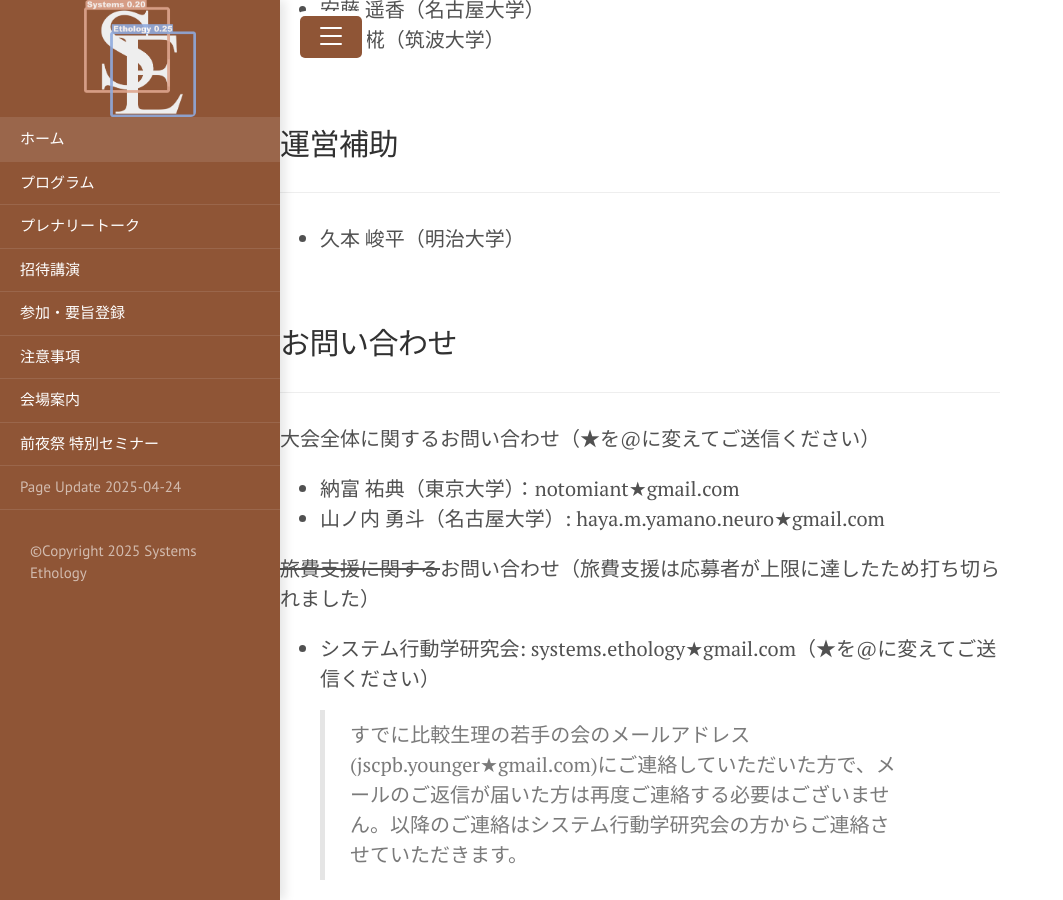
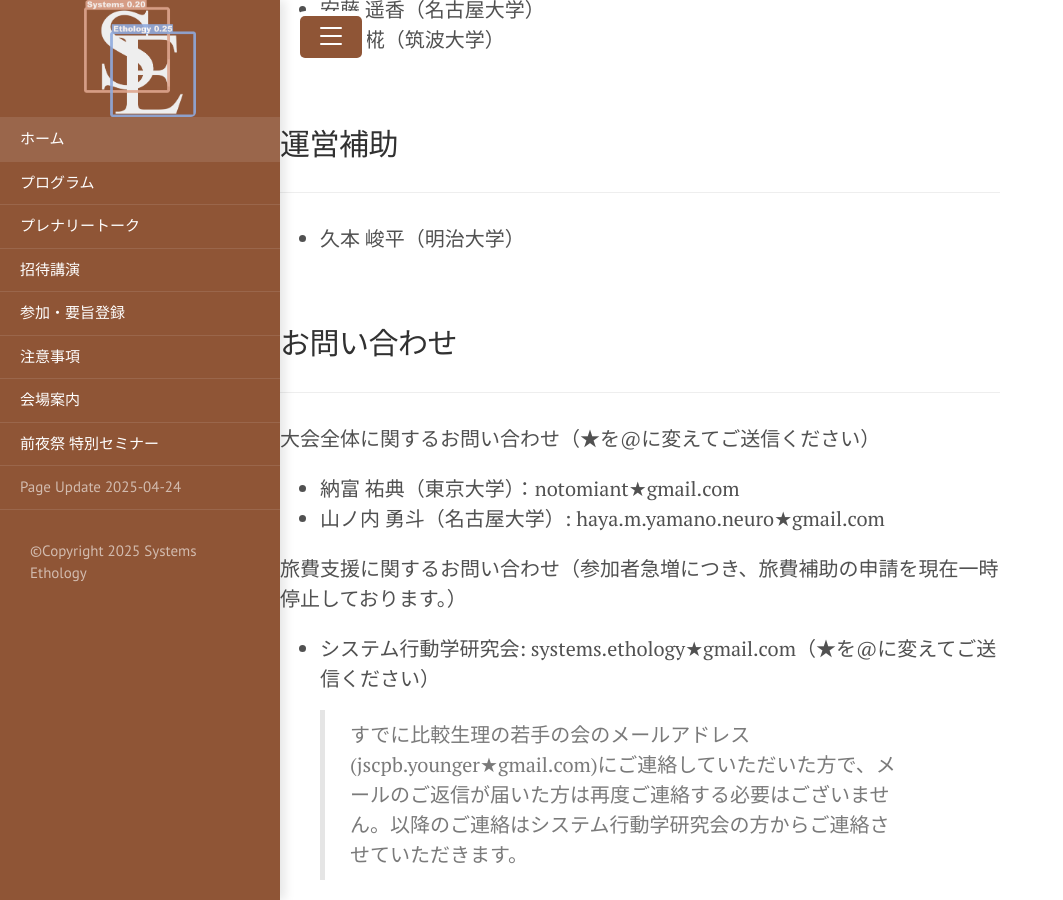
Before and after one commit to SystemsEthology/website, a Jekyll site: the page built from event_01/conference01_home.md, in a window 1280 px wide and 900 px high, scrolled down 6266 px. Shown: the whole window, without its empty margins (0-1063 px from the left). Built offline with Jekyll 4.4.1, drawn with Linux system fonts in a browser that asks for light colours.

Commit message:
Update conference01_home.md

```diff
--- a/event_01/conference01_home.md
+++ b/event_01/conference01_home.md
@@ -181,6 +181,6 @@ title: Home
 - 納富 祐典（東京大学）：notomiant★gmail.com
 - 山ノ内 勇斗（名古屋大学）: haya.m.yamano.neuro★gmail.com
 
-~~旅費支援に関する~~お問い合わせ（旅費支援は応募者が上限に達したため打ち切られました）
+旅費支援に関するお問い合わせ（参加者急増につき、旅費補助の申請を現在一時停止しております。）
 - システム行動学研究会: systems.ethology★gmail.com（★を@に変えてご送信ください）
 > すでに比較生理の若手の会のメールアドレス(jscpb.younger★gmail.com)にご連絡していただいた方で、メールのご返信が届いた方は再度ご連絡する必要はございません。以降のご連絡はシステム行動学研究会の方からご連絡させていただきます。
```
